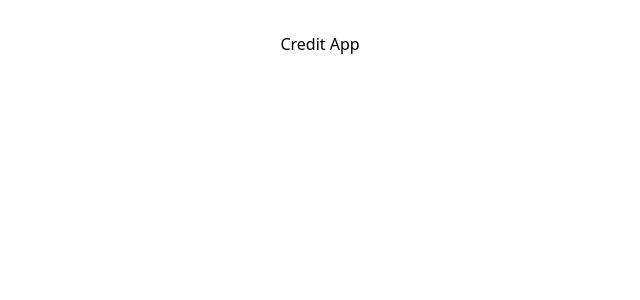
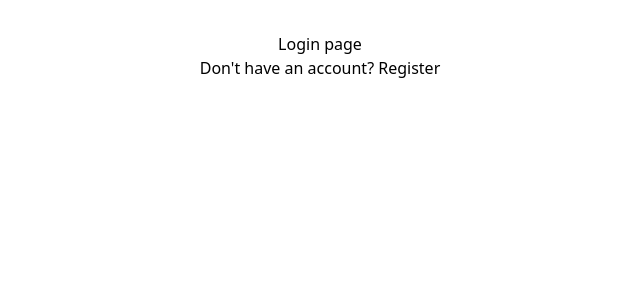
Before and after one commit to Aman-codde/credit-card-analytics, a React (Vite) app in the folder frontend/: page / in a window 1280 px wide. Shown: the top 300 px of the page, without its empty margins (320-960 px from the left). Built offline with nearby package versions, Linux system fonts and the light colour scheme.

Commit message:
remove unecessary code, pass AppRouter into App component for route handling

```diff
--- a/frontend/src/App.jsx
+++ b/frontend/src/App.jsx
@@ -1,14 +1,11 @@
-import { useState } from 'react'
+
 import './App.css'
+import AppRouter from './routes/AppRouter'
 
 function App() {
-  const [count, setCount] = useState(0)
-
   return (
     <>
-      <div>
-        <h1>Credit App</h1>
-      </div>
+      <AppRouter/>
     </>
   )
 }
```
